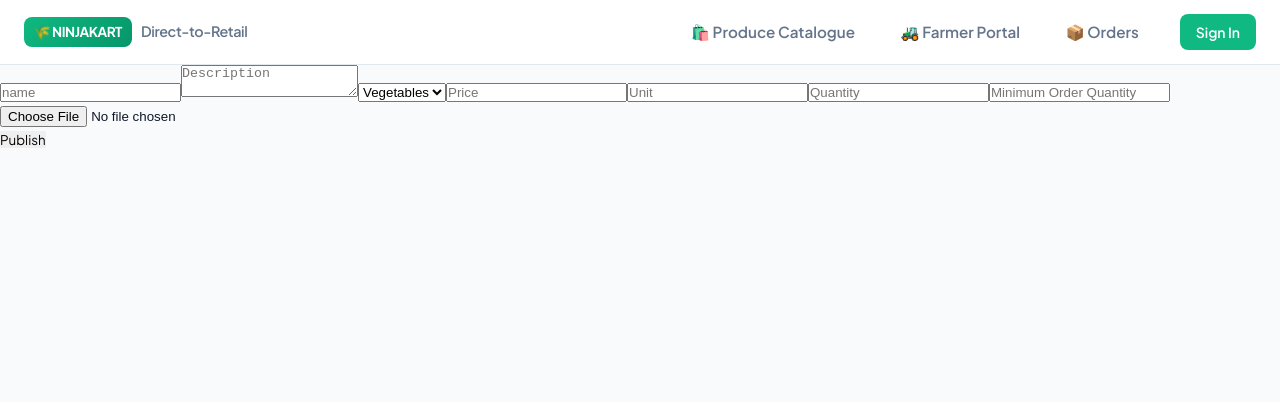
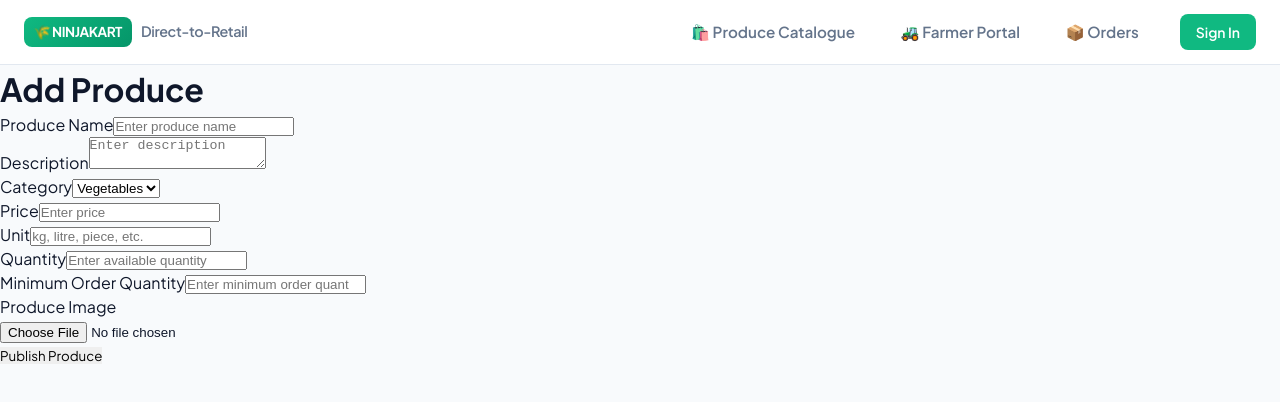
Before and after one commit to kalviumcommunity/SW2627-Next.js-Ninjacart, a Next.js app in the folder frontend/: page /farmer/add-produce in a window 1280 px wide. Shown: the top 402 px of the page. Built offline with nearby package versions, Linux system fonts and the light colour scheme; no server answers.

Commit message:
update add produce page

```diff
--- a/frontend/app/farmer/add-produce/page.tsx
+++ b/frontend/app/farmer/add-produce/page.tsx
@@ -1,68 +1,74 @@
-"use client"
-
-import { useState } from "react"
-import { createProduct, uploadImage, type CreateProductData, type ProduceCategory } from "@/lib/api";
+"use client";
+import { useState } from "react";
+import { createProduct, uploadImage, type Product } from "@/lib/api";
 import ImageUpload from "@/components/ImageUpload";
-
-
-
-
 export default function AddProducePage() {
-    const [name, setName] = useState("")
-    const [description, setDescription] = useState("")
-    const [category, setCategory] = useState<ProduceCategory>("VEGETABLES")
-    const [price, setPrice] = useState("")
-    const [unit, setUnit] = useState("")
-    const [quantity, setQuantity] = useState("")
-    const [minOrderQuantity, setMinOrderQuantity] = useState("")
-    const [image, setImage] = useState<File | null>(null)
-    const [isSubmitting, setIsSubmitting] = useState(false)
-    const [error, setError] = useState("")
-    const [success, setSuccess] = useState("")
-
+  const [name, setName] = useState("");
+  const [description, setDescription] = useState("");
+  const [category, setCategory] =
+    useState<Product["category"]>("VEGETABLES");
+  const [price, setPrice] = useState("");
+  const [unit, setUnit] = useState("");
+  const [quantity, setQuantity] = useState("");
+  const [minOrderQuantity, setMinOrderQuantity] = useState("");
+  const [image, setImage] = useState<File | null>(null);
+  const [isSubmitting, setIsSubmitting] = useState(false);
+  const [error, setError] = useState("");
+  const [success, setSuccess] = useState("");
   async function handlePublish() {
-      if (isSubmitting) return
-
-      const parsedPrice = Number(price)
-      const parsedQuantity = Number(quantity)
-      const parsedMinOrderQuantity = Number(minOrderQuantity)
-
-      if (!name.trim() || !unit.trim()) {
-        setError("Name and unit are required.")
-        return
+    if (isSubmitting) return;
+    const parsedPrice = Number(price);
+    const parsedQuantity = Number(quantity);
+    const parsedMinOrderQuantity = Number(minOrderQuantity);
+    // Validation
+    if (!name.trim()) {
+      setError("Name is required.");
+      return;
+    }
+    if (!unit.trim()) {
+      setError("Unit is required.");
+      return;
     }
     if (!price || !Number.isFinite(parsedPrice) || parsedPrice < 0) {
-        setError("Enter a valid non-negative price.")
-        return
+      setError("Enter a valid non-negative price.");
+      return;
     }
-      if (!quantity || !Number.isFinite(parsedQuantity) || parsedQuantity < 0) {
-        setError("Enter a valid non-negative quantity.")
-        return
+    if (
+      !quantity ||
+      !Number.isFinite(parsedQuantity) ||
+      parsedQuantity < 0
+    ) {
+      setError("Enter a valid non-negative quantity.");
+      return;
     }
-      if (!minOrderQuantity || !Number.isFinite(parsedMinOrderQuantity) || parsedMinOrderQuantity <= 0) {
-        setError("Enter a valid minimum order quantity.")
-        return
+    if (
+      !minOrderQuantity ||
+      !Number.isFinite(parsedMinOrderQuantity) ||
+      parsedMinOrderQuantity <= 0
+    ) {
+      setError("Enter a valid minimum order quantity.");
+      return;
     }
-
-      setIsSubmitting(true)
-      setError("")
-      setSuccess("")
-
+    setIsSubmitting(true);
+    setError("");
+    setSuccess("");
     try {
-        let imageUrl: string | null = null
-        let imagePublicId: string | null = null
-
+      let imageUrl: string | null = null;
+      let imagePublicId: string | null = null;
+      // Upload image first
       if (image) {
         try {
-            const uploadResult = await uploadImage(image)
-            imageUrl = uploadResult.url
-            imagePublicId = uploadResult.publicId
+          const uploadResult = await uploadImage(image);
+          imageUrl = uploadResult.url;
+          imagePublicId = uploadResult.publicId;
         } catch {
-            throw new Error("Image upload failed. Please try again.")
+          throw new Error(
+            "Image upload failed. Please try again."
+          );
         }
       }
-
-        const product: CreateProductData = {
+      // Create product object
+      const product: Product = {
         name: name.trim(),
         description: description.trim(),
         category,
@@ -72,31 +78,60 @@ export default function AddProducePage() {
         minOrderQuantity: parsedMinOrderQuantity,
         imageUrl,
         imagePublicId,
-        }
-
-        await createProduct(product)
-        setSuccess("Produce published successfully.")
+      };
+      // Send product to backend
+      await createProduct(product);
+      setSuccess("Produce published successfully.");
+      // Clear form after successful submission
+      setName("");
+      setDescription("");
+      setCategory("VEGETABLES");
+      setPrice("");
+      setUnit("");
+      setQuantity("");
+      setMinOrderQuantity("");
+      setImage(null);
     } catch (submissionError) {
-        setError(submissionError instanceof Error ? submissionError.message : "Failed to publish produce.")
+      setError(
+        submissionError instanceof Error
+          ? submissionError.message
+          : "Failed to publish produce."
+      );
     } finally {
-        setIsSubmitting(false)
+      setIsSubmitting(false);
     }
   }
-
-
   return (
+    <main>
+      <h1>Add Produce</h1>
       <div>
-            <input type="text"
-            placeholder="name"
+        <label htmlFor="name">Produce Name</label>
+        <input
+          id="name"
+          type="text"
+          placeholder="Enter produce name"
           value={name}
-            onChange={(e) => setName(e.target.value)} />
-
+          onChange={(e) => setName(e.target.value)}
+        />
+      </div>
+      <div>
+        <label htmlFor="description">Description</label>
         <textarea
-            placeholder="Description"
+          id="description"
+          placeholder="Enter description"
           value={description}
-            onChange={(e) => setDescription(e.target.value)} />
-
-            <select value={category} onChange={(e) => setCategory(e.target.value as ProduceCategory)}>
+          onChange={(e) => setDescription(e.target.value)}
+        />
+      </div>
+      <div>
+        <label htmlFor="category">Category</label>
+        <select
+          id="category"
+          value={category}
+          onChange={(e) =>
+            setCategory(e.target.value as Product["category"])
+          }
+        >
           <option value="VEGETABLES">Vegetables</option>
           <option value="FRUITS">Fruits</option>
           <option value="GRAINS">Grains</option>
@@ -105,36 +140,76 @@ export default function AddProducePage() {
           <option value="DAIRY">Dairy</option>
           <option value="OTHER">Other</option>
         </select>
-
-            <input type="number"
-            placeholder="Price"
+      </div>
+      <div>
+        <label htmlFor="price">Price</label>
+        <input
+          id="price"
+          type="number"
+          min="0"
+          step="0.01"
+          placeholder="Enter price"
           value={price}
-            onChange={(e) => setPrice(e.target.value)} />
-
-            <input type="text"
-            placeholder="Unit"
+          onChange={(e) => setPrice(e.target.value)}
+        />
+      </div>
+      <div>
+        <label htmlFor="unit">Unit</label>
+        <input
+          id="unit"
+          type="text"
+          placeholder="kg, litre, piece, etc."
           value={unit}
-            onChange={(e) => setUnit(e.target.value)} />
-
-            <input type="number"
-            placeholder="Quantity"
+          onChange={(e) => setUnit(e.target.value)}
+        />
+      </div>
+      <div>
+        <label htmlFor="quantity">Quantity</label>
+        <input
+          id="quantity"
+          type="number"
+          min="0"
+          placeholder="Enter available quantity"
           value={quantity}
-            onChange={(e) => setQuantity(e.target.value)}/>
-
-            <input type="number"
-            placeholder="Minimum Order Quantity"
+          onChange={(e) => setQuantity(e.target.value)}
+        />
+      </div>
+      <div>
+        <label htmlFor="minOrderQuantity">
+          Minimum Order Quantity
+        </label>
+        <input
+          id="minOrderQuantity"
+          type="number"
+          min="1"
+          placeholder="Enter minimum order quantity"
           value={minOrderQuantity}
-            onChange={(e) => setMinOrderQuantity(e.target.value)}/>
-
+          onChange={(e) =>
+            setMinOrderQuantity(e.target.value)
+          }
+        />
+      </div>
+      <div>
+        <label>Produce Image</label>
         <ImageUpload onImageSelect={setImage} />
-
-            {error && <p role="alert">{error}</p>}
-            {success && <p role="status">{success}</p>}
-            <button onClick={handlePublish} disabled={isSubmitting}>
-              {isSubmitting ? "Publishing..." : "Publish"}
+      </div>
+      {error && (
+        <p role="alert">
+          {error}
+        </p>
+      )}
+      {success && (
+        <p role="status">
+          {success}
+        </p>
+      )}
+      <button
+        type="button"
+        onClick={handlePublish}
+        disabled={isSubmitting}
+      >
+        {isSubmitting ? "Publishing..." : "Publish Produce"}
       </button>
-        </div>
+    </main>
   );
-
-
 }
```
Also changed, not shown: 1 other file (tests, documents, lock files or other folders). Lines whose indentation alone changed are shown as unchanged.
